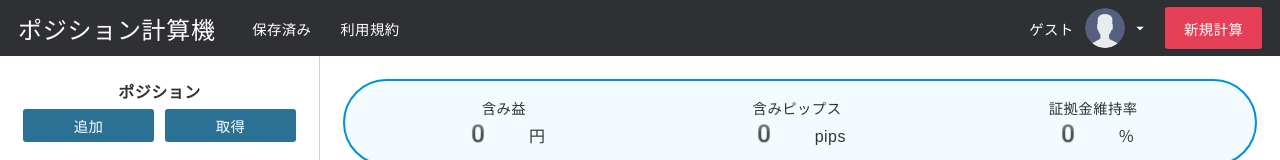
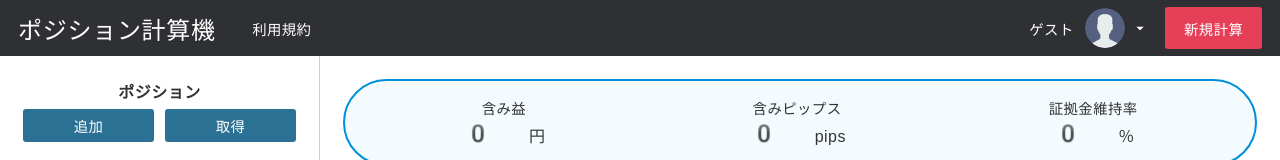
Before and after one commit to kotahashihama/fx-calculator-advanced, a Nuxt app: page / in a window 1280 px wide. Shown: the top 160 px of the page. Built offline with nearby package versions, Linux system fonts and the light colour scheme; no server answers.

Commit message:
非ログイン時に保存済み一覧ページへのリンクを無効化

```diff
--- a/components/header/TheHeaderNavigation.vue
+++ b/components/header/TheHeaderNavigation.vue
@@ -1,7 +1,7 @@
 <template>
   <nav class="header-navigation">
     <ul class="header-navigation-list">
-      <li class="header-navigation-list__item">
+      <li v-if="$store.state.isLoggedIn" class="header-navigation-list__item">
         <router-link to="/calculation" class="header-navigation-list__item-link"
           >保存済み</router-link
         >
```
